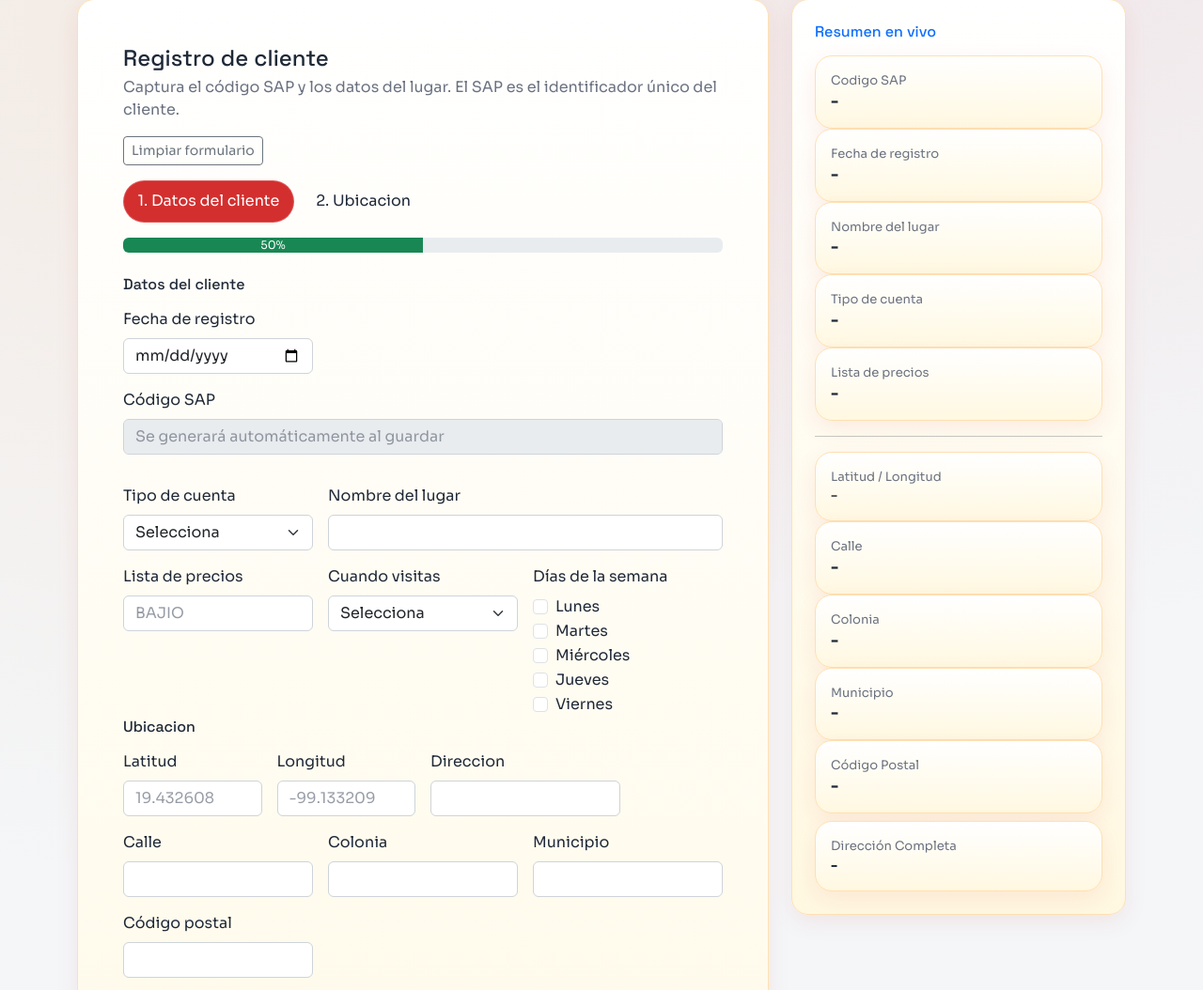
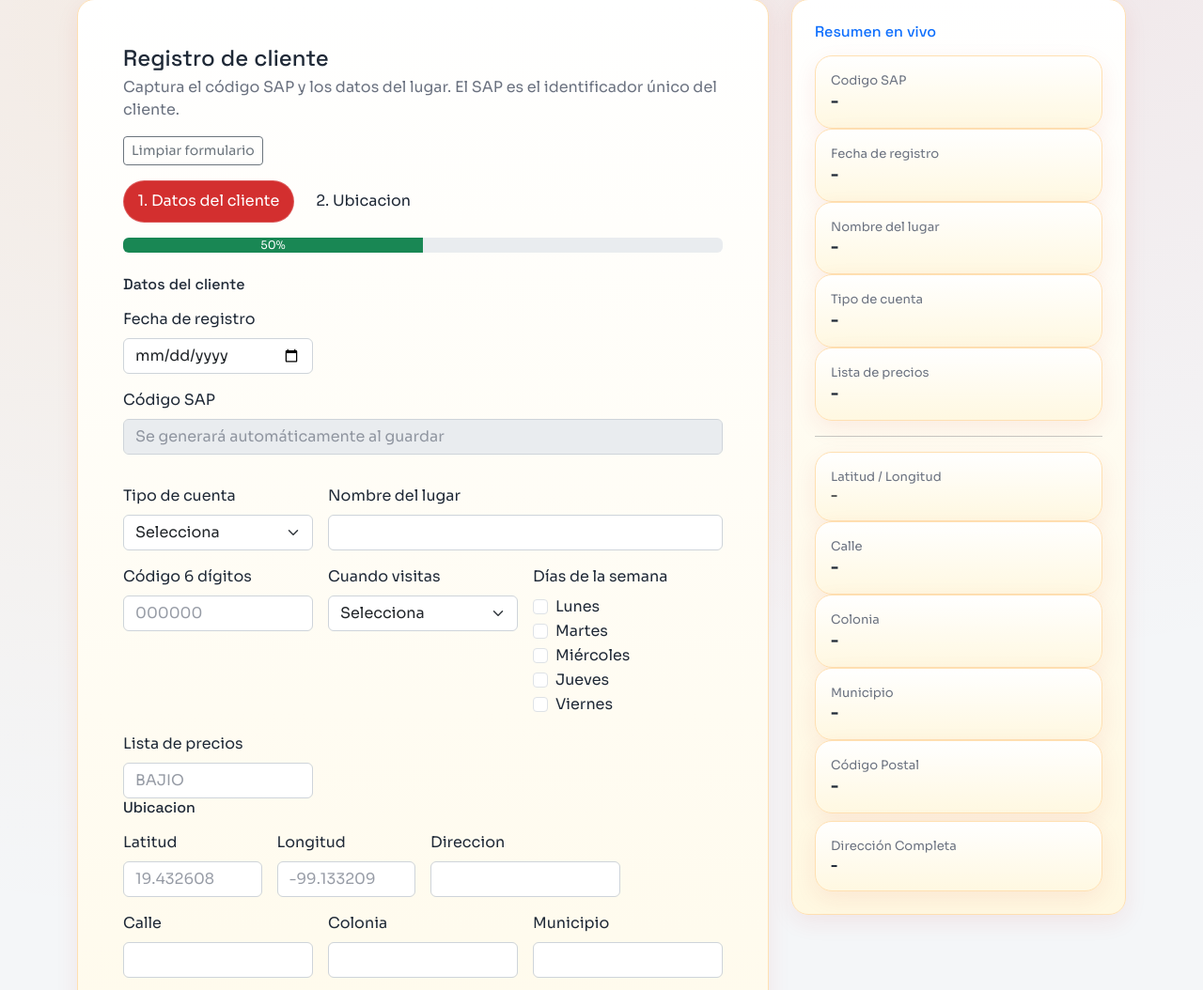
Before and after one commit to Starligth99/Corralon, a Django app: template vehiculos/templates/Vehiculos/operador.html in a window 1280 px wide. Shown: the part 168-1222 px from the top of the page at 94% size. Run offline with Django 5.2, Linux system fonts and the light colour scheme; the template is opened without the code that fills it, so the values that code supplies are empty; some libraries are stand-ins or nearby versions.

Commit message:
bugs resueltos pt5

```diff
--- a/vehiculos/templates/Vehiculos/operador.html
+++ b/vehiculos/templates/Vehiculos/operador.html
@@ -84,13 +84,9 @@
                   <label class="form-label">Nombre del lugar</label>
                   <input type="text" class="form-control" name="nombre" maxlength="120" value="{{ form_values.nombre|default:'' }}" required>
                 </div>
-                {% if rol != 'promotor'%}
                 <div class="col-md-4">
-                  <label class="form-label">Lista de precios</label>
-                  <input type="text" class="form-control text-uppercase" name="lista_precios" maxlength="40" value="{{ form_values.lista_precios|default:'' }}" placeholder="BAJIO" list="listaPreciosOpts">
-                  <datalist id="listaPreciosOpts">
-                    <option value="BAJIO"></option>
-                  </datalist>
+                  <label class="form-label">Código 6 dígitos</label>
+                  <input type="text" class="form-control" name="numero_empleado" maxlength="6" pattern="\d{6}" value="{{ form_values.numero_empleado|default:'' }}" placeholder="000000" required>
                 </div>
                 <div class="col-md-4">
                   <label class="form-label">Cuando visitas</label>
@@ -123,6 +119,14 @@
                     <input class="form-check-input" type="checkbox" name="dias_visita" value="viernes" {% if "viernes" in form_values.dias_visita %}checked{% endif %}>
                     <label class="form-check-label">Viernes</label>
                   </div>
+                </div>
+                {% if rol != 'promotor'%}
+                <div class="col-md-4">
+                  <label class="form-label">Lista de precios</label>
+                  <input type="text" class="form-control text-uppercase" name="lista_precios" maxlength="40" value="{{ form_values.lista_precios|default:'' }}" placeholder="BAJIO" list="listaPreciosOpts">
+                  <datalist id="listaPreciosOpts">
+                    <option value="BAJIO"></option>
+                  </datalist>
                 </div>
                 {% endif %}
 
--- a/vehiculos/views.py
+++ b/vehiculos/views.py
@@ -980,6 +980,8 @@ CLIENTE_FIELD_LABELS = {
     'zona': 'Zona',
     'estado': 'Estado',
     'poblacion': 'Poblacion',
+    'frecuencia_visita': 'Cuando visitas',
+    'dias_visita': 'Días de la semana',
 }
 
 from decimal import Decimal # 👈 Agregamos esto para manejar bien los números en base de datos
```
